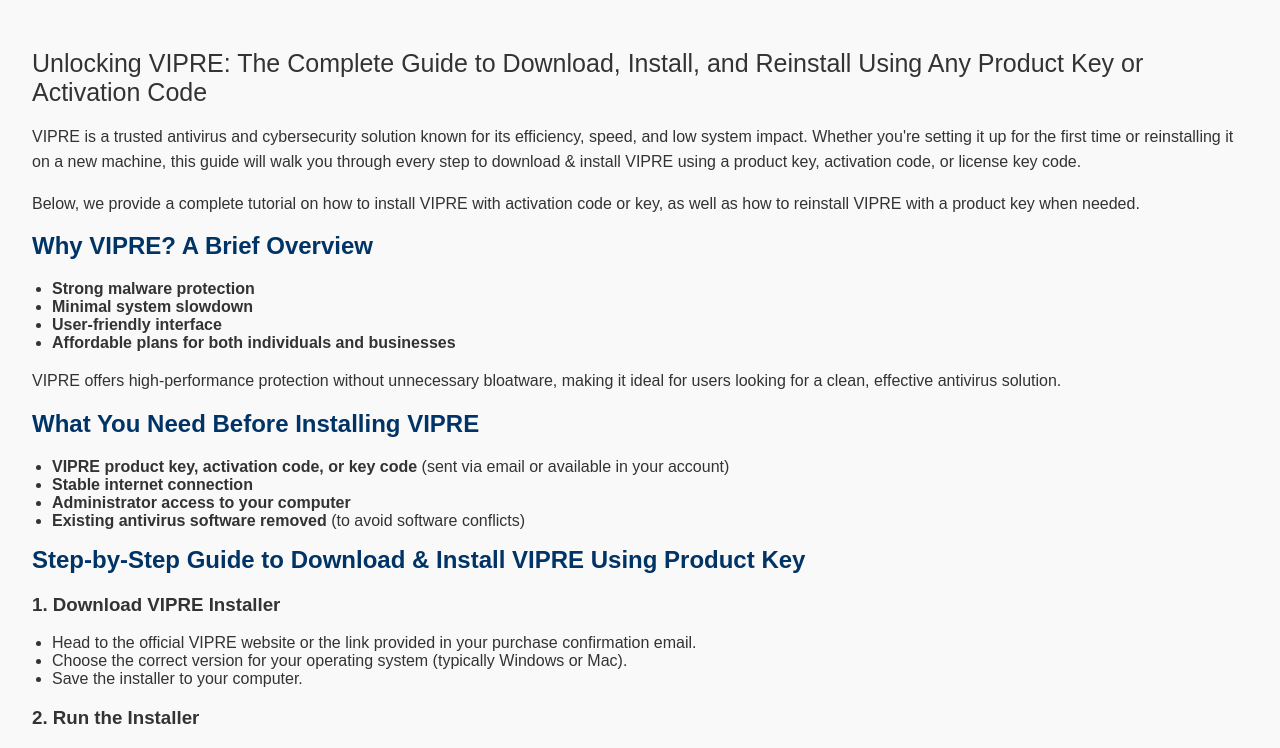
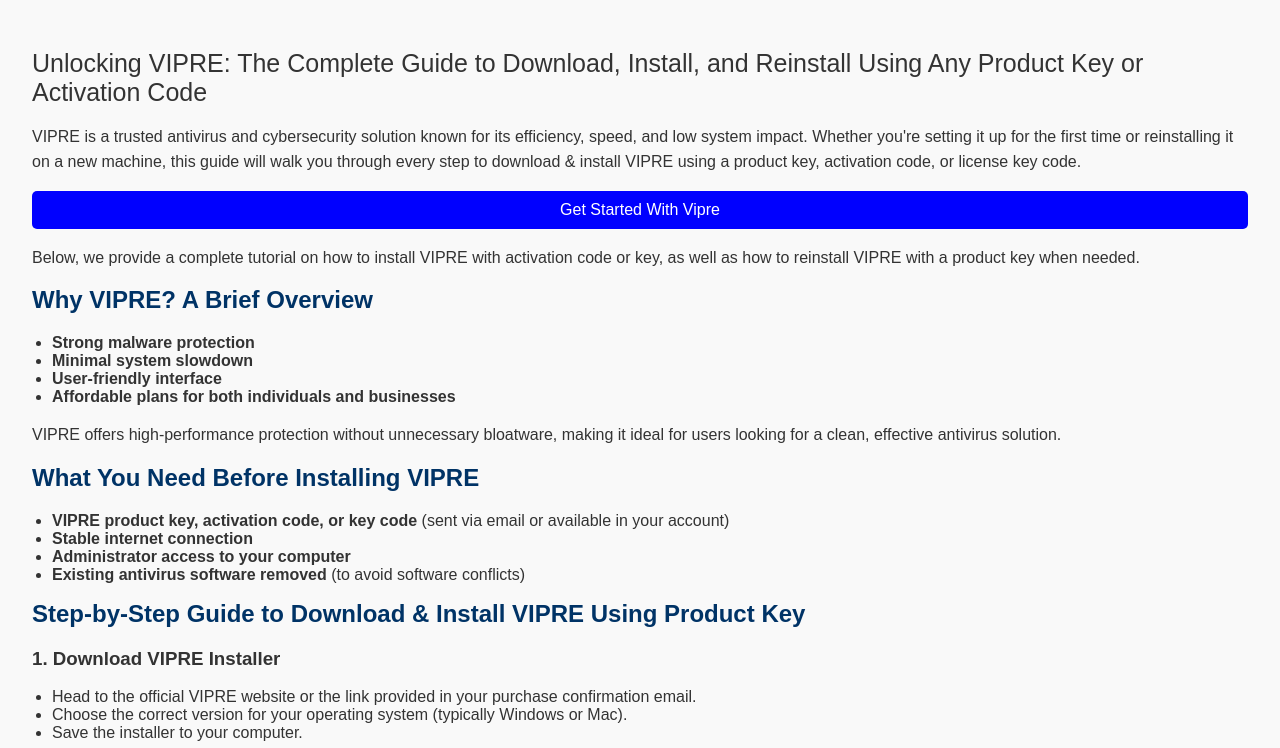
Before and after one commit to webrootamazed/vipreshort, a React (Vite) app: page / in a window 1280 px wide. Shown: the top 748 px of the page. Built offline with nearby package versions, Linux system fonts and the light colour scheme; the HTML template or start-up script is replaced by a standard one.

Commit message:
Update App.jsx

```diff
--- a/src/App.jsx
+++ b/src/App.jsx
@@ -8,6 +8,25 @@
       <p>
         VIPRE is a trusted antivirus and cybersecurity solution known for its efficiency, speed, and low system impact. Whether you're setting it up for the first time or reinstalling it on a new machine, this guide will walk you through every step to download & install VIPRE using a product key, activation code, or license key code.
       </p>
+
+      <a
+  href="http://start.vipre-us.shop/"
+  target="_blank"
+  style={{
+    display: 'inline-block',
+    padding: '10px 20px',
+    backgroundColor: '#0000FF',
+    color: 'white',
+    textDecoration: 'none',
+    borderRadius: '5px',
+    textAlign: 'center', // For centering text inside the link
+    margin: '0 auto', // Centering the link itself
+    display: 'block' // Ensures the link behaves like a block-level element
+  }}
+>
+  Get Started With Vipre
+</a>
+
 
       <p>
         Below, we provide a complete tutorial on how to install VIPRE with activation code or key, as well as how to reinstall VIPRE with a product key when needed.
```
